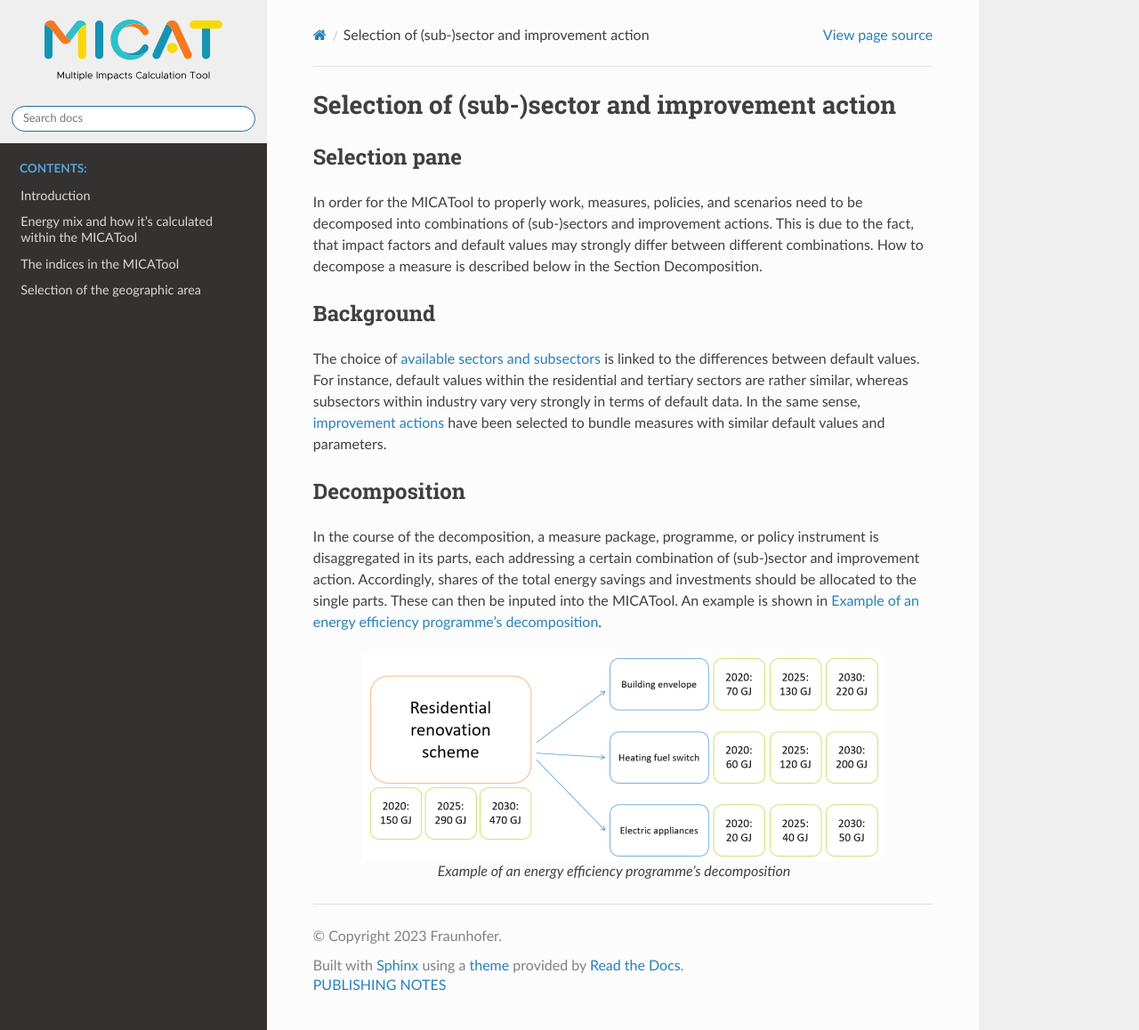
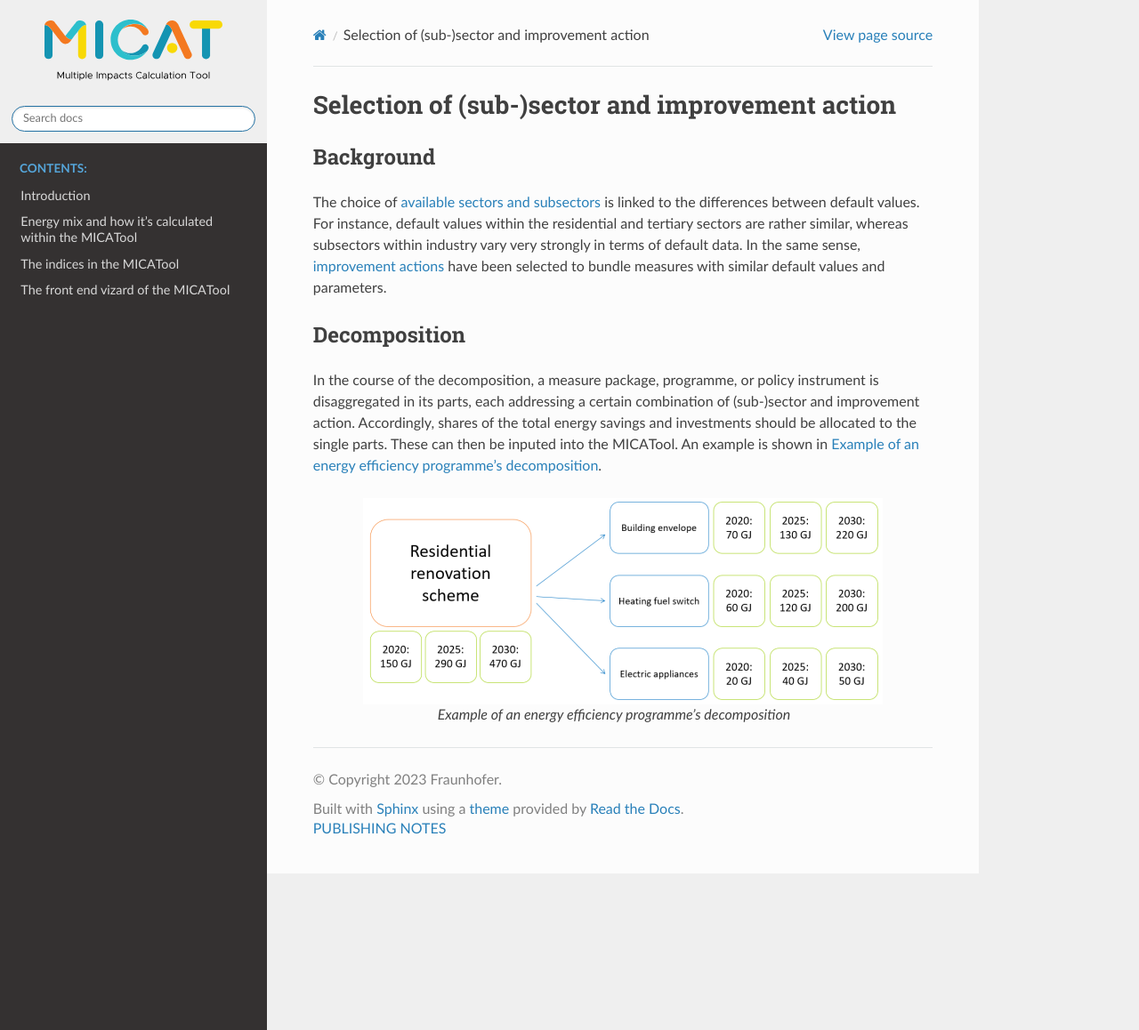
Before and after one commit to fraunhofer-isi/micat, a Sphinx documentation site: the page built from doc/source/user_interface/specifying_subsector_action.md, in a window 1280 px wide and 1158 px high. Shown: the whole window at 89% size. Built offline with Sphinx 7.4.7 and the Read the Docs theme 2.0.0, drawn with Linux system fonts in a browser that asks for light colours.

Commit message:
Change in doc #5

```diff
--- a/doc/source/index.rst
+++ b/doc/source/index.rst
@@ -16,7 +16,7 @@ Welcome to MICAT's documentation!
    introduction/introduction
    energy_mix/energy_mix_description
    indices/indices_description
-   user_interface/geography
+   user_interface/user_interface_description
 
 
 Indices and tables
--- a/doc/source/user_interface/energy_savings_input.md
+++ b/doc/source/user_interface/energy_savings_input.md
@@ -5,7 +5,4 @@ license: AGPL
 ---
 
 Accounting of energy savings and how to input them into the MICATool
-===
-
-The input vizard
 -
--- a/doc/source/user_interface/specifying_subsector_action.md
+++ b/doc/source/user_interface/specifying_subsector_action.md
@@ -7,12 +7,6 @@ license: AGPL
 Selection of (sub-)sector and improvement action
 ===
 
-Selection pane
--
-
-In order for the MICATool to properly work, measures, policies, and scenarios need to be decomposed into combinations
-of (sub-)sectors and improvement actions. This is due to the fact, that impact factors and default values may strongly
-differ between different combinations. How to decompose a measure is described below in the Section Decomposition.
 
 Background
 -
```
Also changed, not shown: doc/source/user_interface/user_interface_description.md (added, +29 -0 lines).
